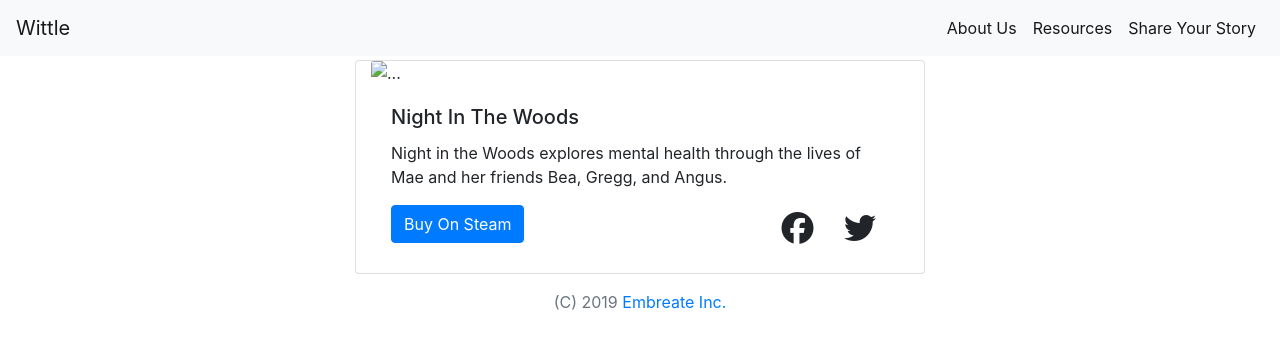
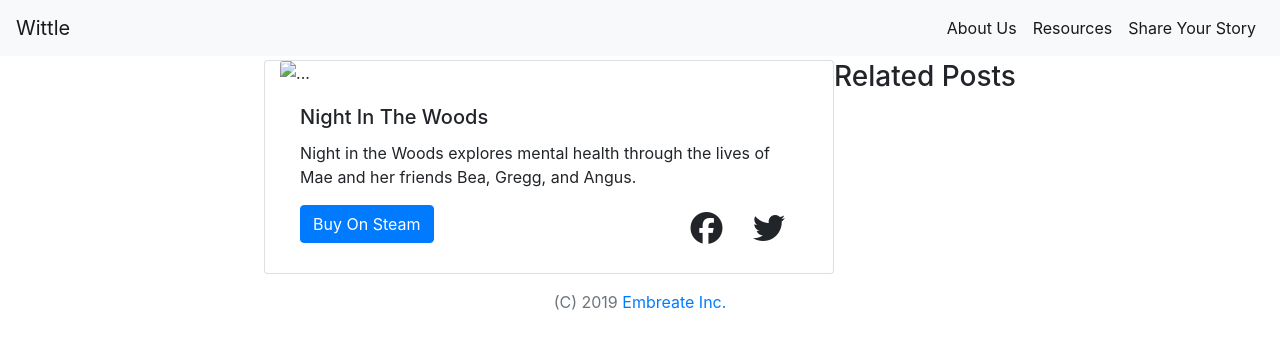
Before and after one commit to embreate/wittle-website, a Jekyll site: the page built from _stories/night-in-the-woods.markdown, in a window 1280 px wide. Shown: the top 349 px of the page. Built offline with Jekyll 4.4.1, drawn with Linux system fonts in a browser that asks for light colours; nearby versions of some CDN libraries.

Commit message:
small update

```diff
--- a/_layouts/story.html
+++ b/_layouts/story.html
@@ -12,3 +12,7 @@
 		{% include social-share.html %}
 	</div>
 </div>
+
+<div>
+	<h3>Related Posts</h3>
+</div>
```
Also changed, not shown: _config.yml (line endings or trailing spaces).
